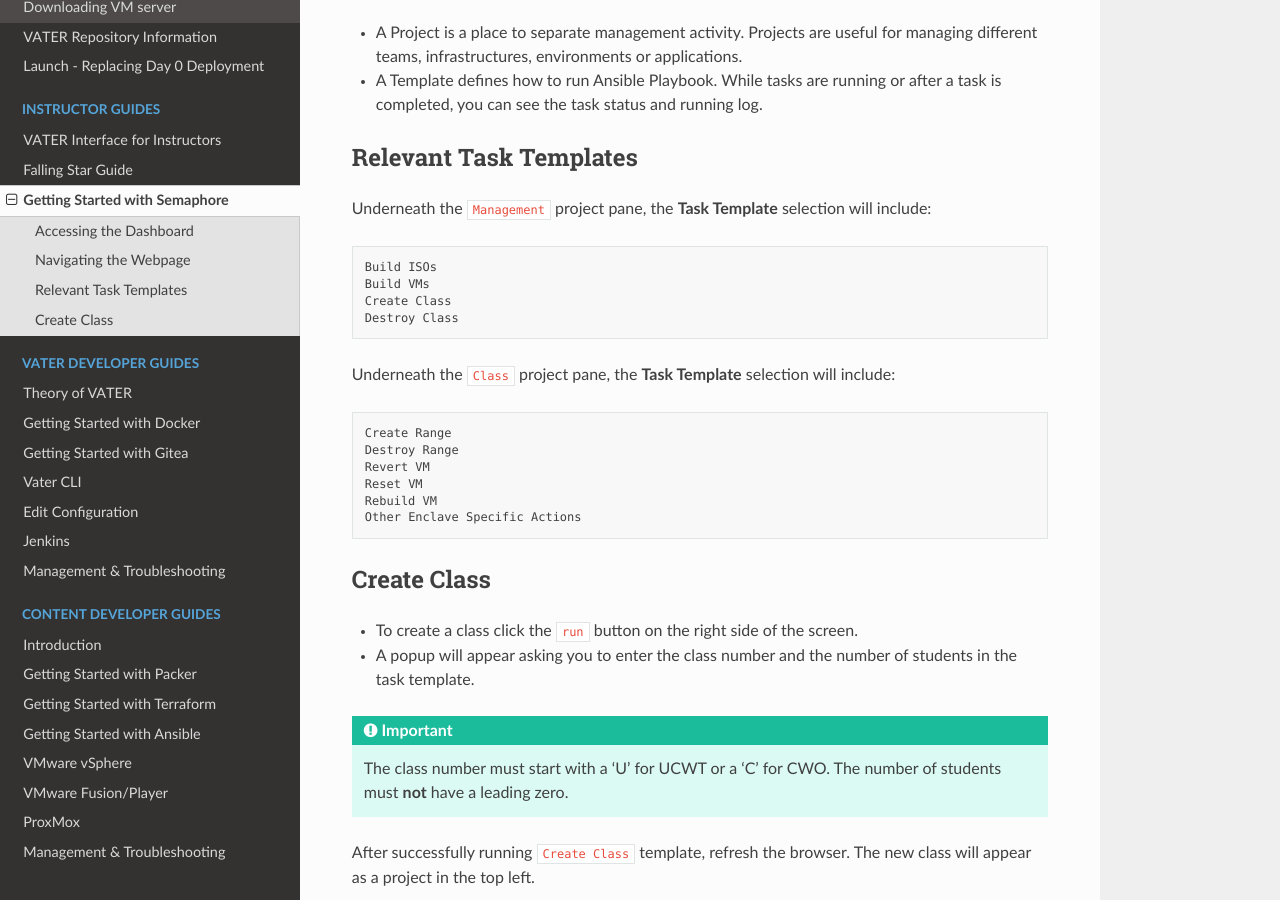
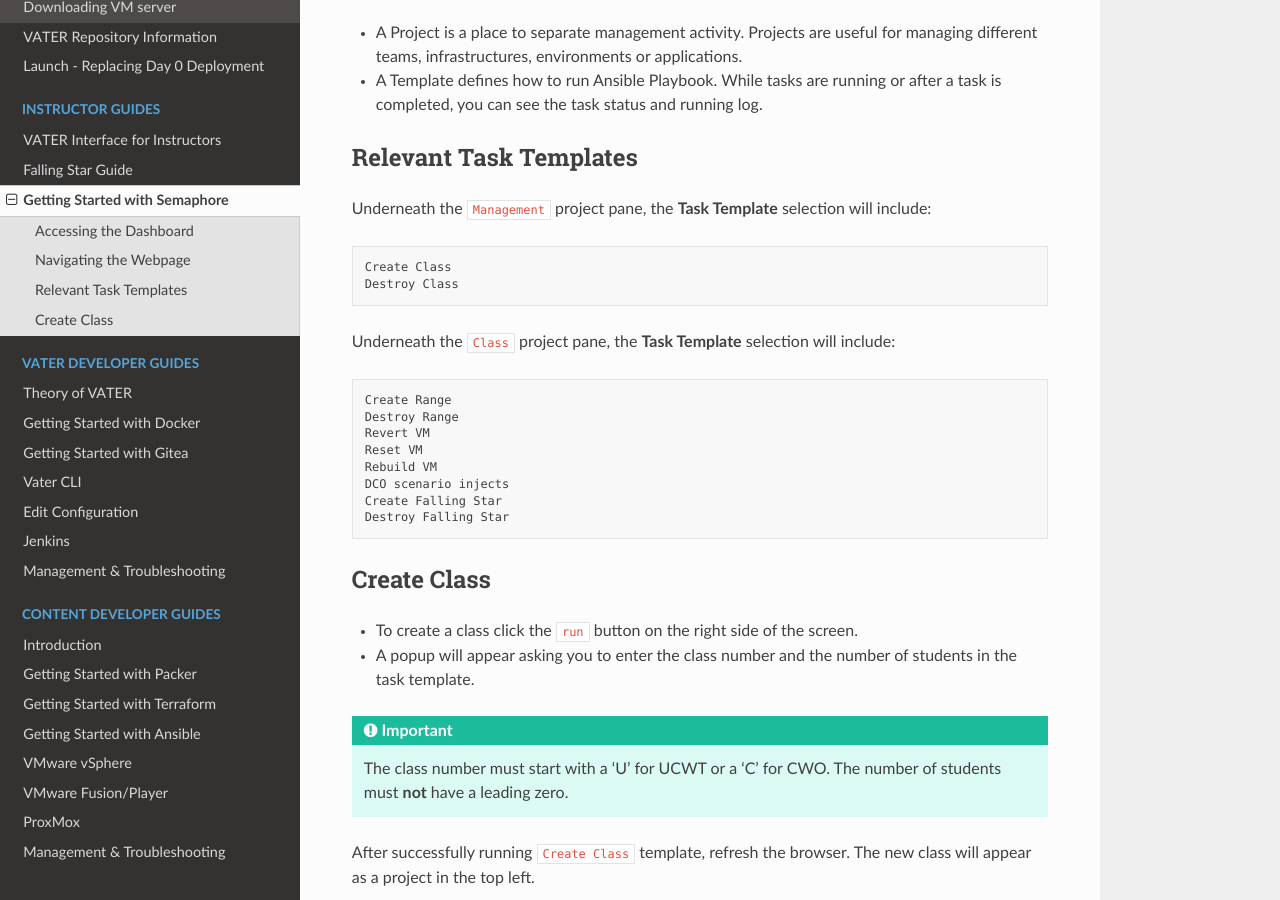
Before and after one commit to dev4vater/vater, a Sphinx documentation site: the page built from docs/source/Semaphore.rst, in a window 1280 px wide and 900 px high, scrolled down 775 px. Built offline with Sphinx 7.4.7 and the Read the Docs theme 2.0.0, drawn with Linux system fonts in a browser that asks for light colours.

Commit message:
Update Semaphore.rst

```diff
--- a/docs/source/Semaphore.rst
+++ b/docs/source/Semaphore.rst
@@ -31,8 +31,6 @@
 
 ::
 
-   Build ISOs
-   Build VMs
    Create Class
    Destroy Class
 
@@ -45,7 +43,9 @@
    Revert VM
    Reset VM
    Rebuild VM
-   Other Enclave Specific Actions
+   DCO scenario injects
+   Create Falling Star
+   Destroy Falling Star
 
 Create Class
 ^^^^^^^^^^^^^
```
